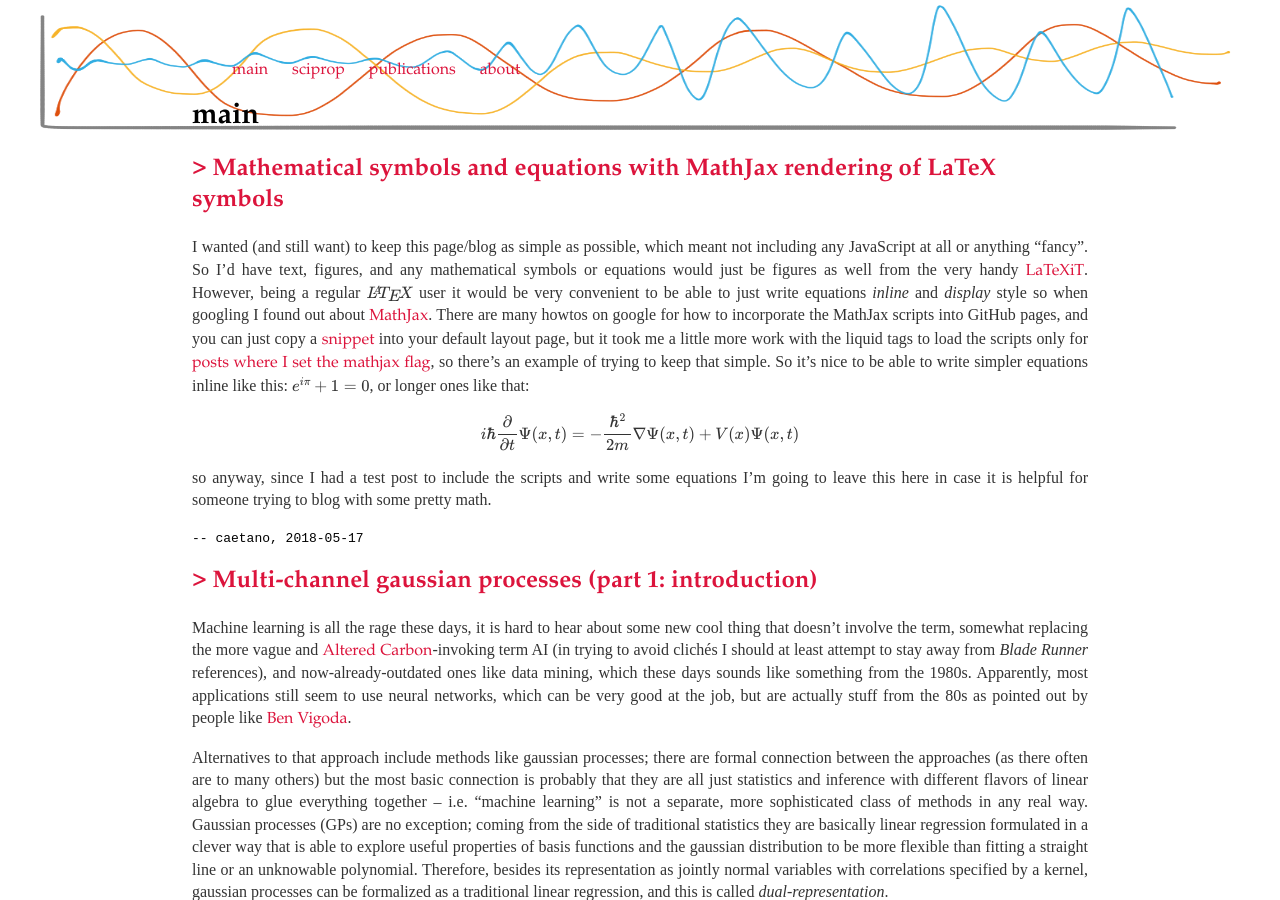
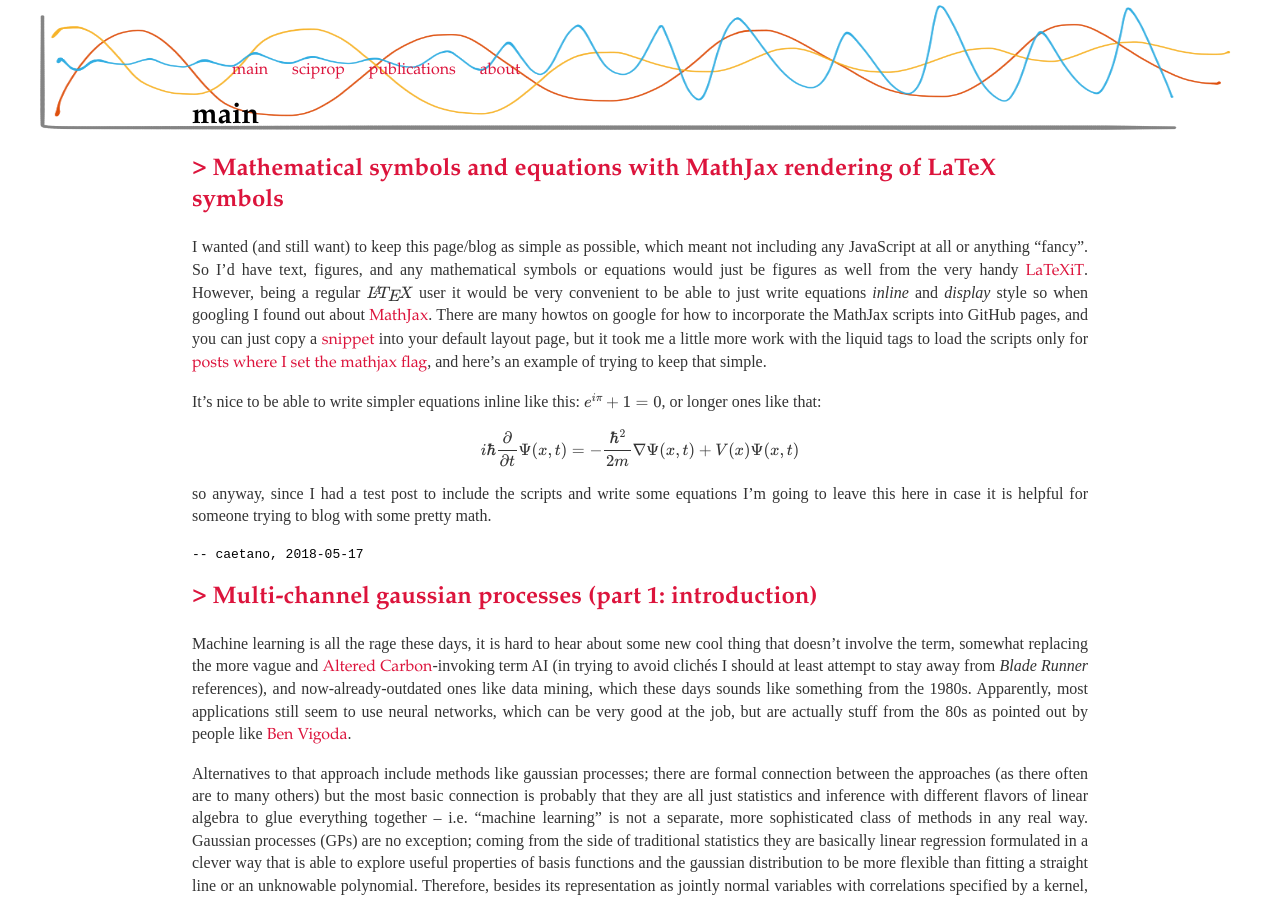
Before and after one commit to caesoma/caesoma.github.io, a Jekyll site: the page built from index.html, in a window 1280 px wide and 900 px high. Built offline with Jekyll 4.4.1, drawn with Linux system fonts in a browser that asks for light colours; formulas are drawn with MathJax 3; the list of posts is cut into pages by our own code.

Commit message:
mathjax test

```diff
--- a/_posts/2018-05-17-mathjax-test.md
+++ b/_posts/2018-05-17-mathjax-test.md
@@ -8,11 +8,12 @@ mathjax: true
 ## [> {{ page.title }} ](https://caesoma.github.io/archive/standalone/2018-05-17-mathjax-test)
 
 I  wanted (and still want) to keep this page/blog as simple as possible, which meant not including any JavaScript at all or anything "fancy". So I'd have text, figures, and any mathematical symbols or equations would just be figures as well from the very handy [LaTeXiT](https://www.chachatelier.fr/latexit/).
-However, being a regular \\( \LaTeX \\) user it would be very convenient to be able to just write equations _inline_ and _display_ style so when googling I found out about [MathJax](https://www.mathjax.org/). There are many howtos on google for how to incorporate the MathJax scripts into GitHub pages, and you can just copy a [snippet](https://github.com/caesoma/caesoma.github.io/blob/master/_includes/mathjax.html) into your default layout page, but it took me a little more work with the liquid tags to load the scripts only for [posts where I set the mathjax flag](https://github.com/caesoma/caesoma.github.io/blob/master/index.html), so there's an example of trying to keep that simple.
-So it's nice to be able to write simpler equations inline like this: \\( e^{i\pi} + 1= 0 \\), or longer ones like that:
+However, being a regular \\( \LaTeX \\) user it would be very convenient to be able to just write equations _inline_ and _display_ style so when googling I found out about [MathJax](https://www.mathjax.org/). There are many howtos on google for how to incorporate the MathJax scripts into GitHub pages, and you can just copy a [snippet](https://github.com/caesoma/caesoma.github.io/blob/master/_includes/mathjax.html) into your default layout page, but it took me a little more work with the liquid tags to load the scripts only for [posts where I set the mathjax flag](https://github.com/caesoma/caesoma.github.io/blob/master/index.html), and here's an example of trying to keep that simple.
+
+It's nice to be able to write simpler equations inline like this: \\( e^{i\pi} + 1= 0 \\), or longer ones like that:
 
 \\begin{equation}
-    i \hbar \frac{\partial}{\partial t} \Psi (x,t) = -\frac{\hbar^2}{2m}\nabla \Psi (x,t) + V(x)\Psi (x,t)
+  i \hbar \frac{\partial}{\partial t} \Psi (x,t) = -\frac{\hbar^2}{2m}\nabla \Psi (x,t) + V(x)\Psi (x,t)
 \\end{equation}
 
 so anyway, since I had a test post to include the scripts and write some equations I'm going to leave this here in case it is helpful for someone trying to blog with some pretty math.
--- a/archive/standalone/2018-05-17-mathjax-test.md
+++ b/archive/standalone/2018-05-17-mathjax-test.md
@@ -8,8 +8,9 @@ mathjax: true
 ## {{ page.title }}
 
 I  wanted (and still want) to keep this page/blog as simple as possible, which meant not including any JavaScript at all or anything "fancy". So I'd have text, figures, and any mathematical symbols or equations would just be figures as well from the very handy [LaTeXiT](https://www.chachatelier.fr/latexit/).
-However, being a regular \\( \LaTeX \\) user it would be very convenient to be able to just write equations _inline_ and _display_ style so when googling I found out about [MathJax](https://www.mathjax.org/). There are many howtos on google for how to incorporate the MathJax scripts into GitHub pages, and you can just copy a [snippet](https://github.com/caesoma/caesoma.github.io/blob/master/_includes/mathjax.html) into your default layout page, but it took me a little more work with the liquid tags to load the scripts only for [posts where I set the mathjax flag](https://github.com/caesoma/caesoma.github.io/blob/master/index.html), so there's an example of trying to keep that simple.
-So it's nice to be able to write simpler equations inline like this: \\( e^{i\pi} + 1= 0 \\), or longer ones like that:
+However, being a regular \\( \LaTeX \\) user it would be very convenient to be able to just write equations _inline_ and _display_ style so when googling I found out about [MathJax](https://www.mathjax.org/). There are many howtos on google for how to incorporate the MathJax scripts into GitHub pages, and you can just copy a [snippet](https://github.com/caesoma/caesoma.github.io/blob/master/_includes/mathjax.html) into your default layout page, but it took me a little more work with the liquid tags to load the scripts only for [posts where I set the mathjax flag](https://github.com/caesoma/caesoma.github.io/blob/master/index.html), and here's an example of trying to keep that simple.
+
+It's nice to be able to write simpler equations inline like this: \\( e^{i\pi} + 1= 0 \\), or longer ones like that:
 
 \\begin{equation}
   i \hbar \frac{\partial}{\partial t} \Psi (x,t) = -\frac{\hbar^2}{2m}\nabla \Psi (x,t) + V(x)\Psi (x,t)
```
